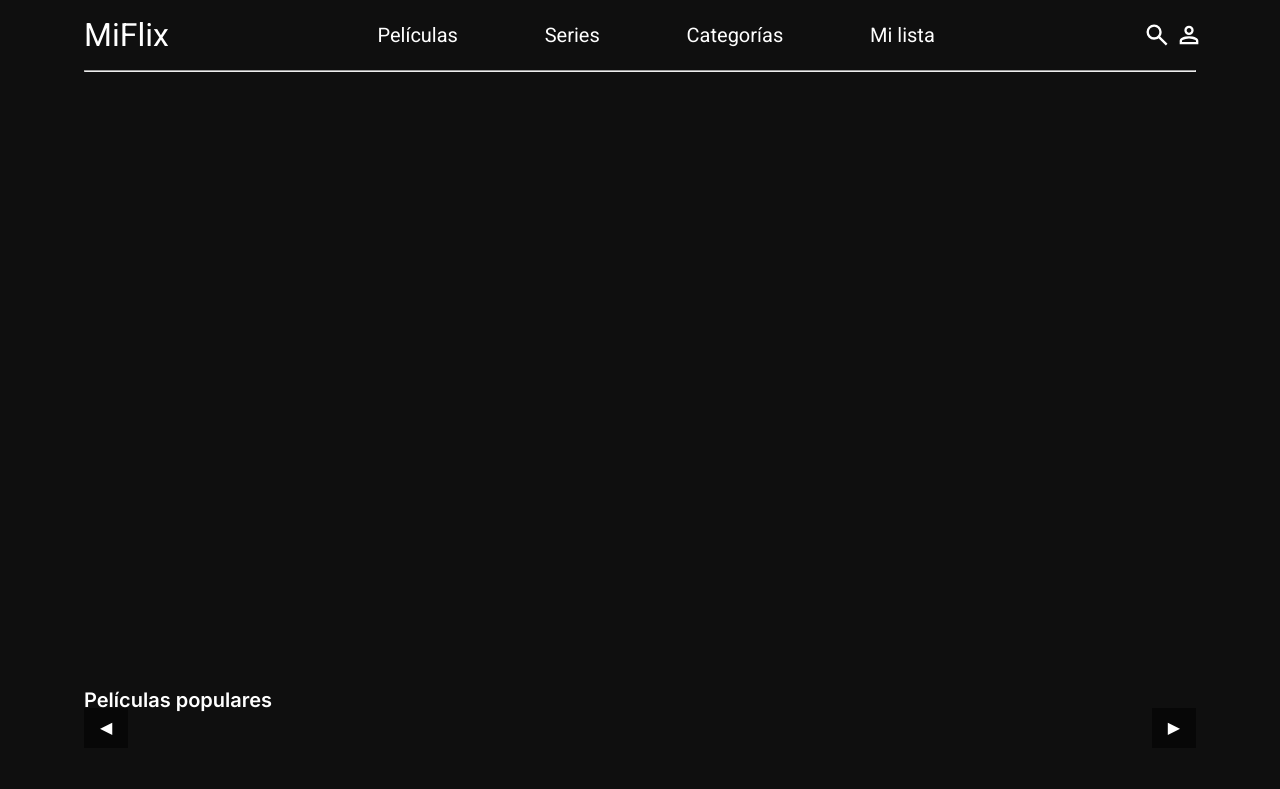
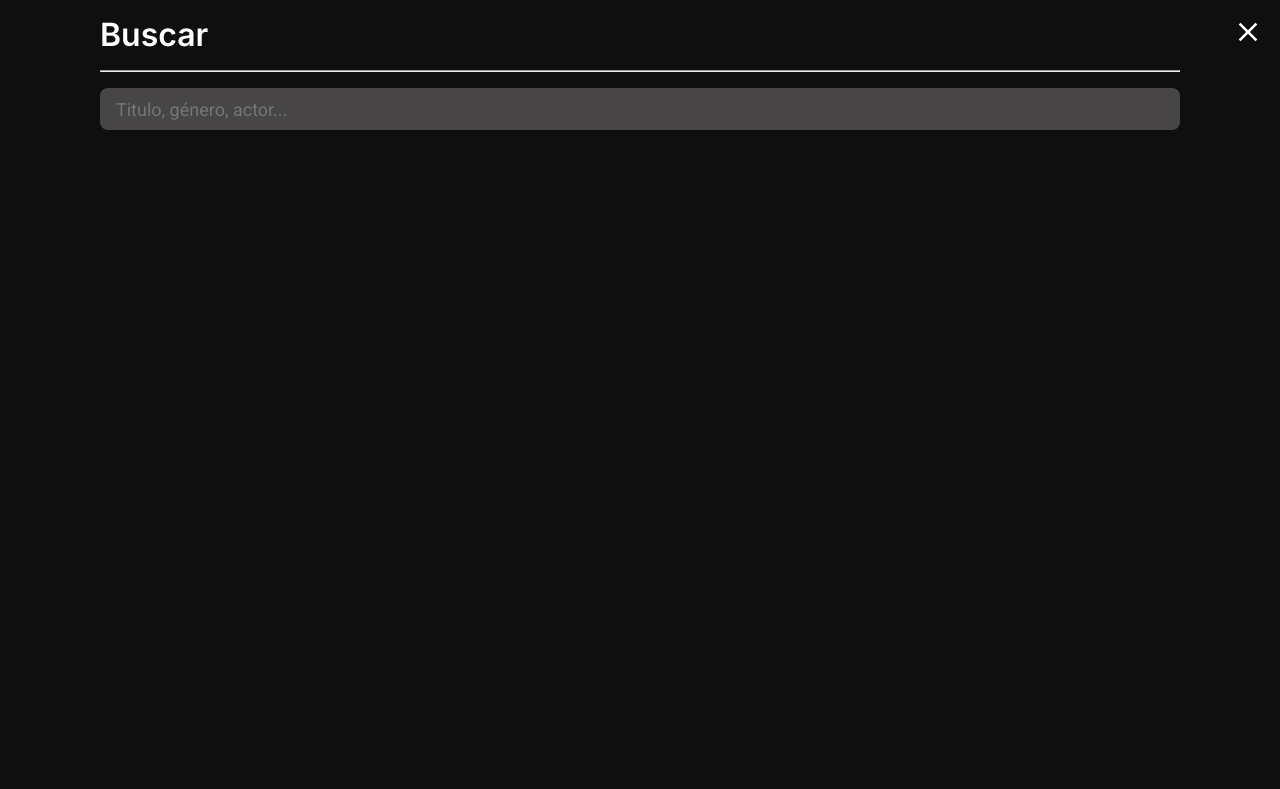
Before and after one commit to Sergiolpz-dev/MiFlix, a website with bundled scripts: page src/pages/home.html in a window 1280 px wide. Both pictures are taken after a click on the picture 1157 px from the left and 35 px from the top of the page. Shown: the top 789 px of the page. Built offline with nearby package versions, Linux system fonts and the light colour scheme; no server answers.

Commit message:
feat: add search functionality

```diff
--- a/assets/js/api/api.js
+++ b/assets/js/api/api.js
@@ -47,11 +47,14 @@ export async function getTopRatedSeries(page = 1) {
 export function renderCards(data, id) {
     const $container = document.getElementById(id);
     const html = data.map(movie => {
-        return `
-            <div class="card">
+
+        if(movie.poster_path != null){
+            return `
+            <div class="card" id="${movie.id}">
                 <img src="https://image.tmdb.org/t/p/w300/${movie.poster_path}" class="card__img" alt="imagen de la película" />
             </div>
         `;
+        }
     }).join('');
     $container.innerHTML = html;
 }
@@ -122,3 +125,18 @@ export async function getHeroSeriesByCategory(categoryId, page = 1) {
     const data = await fetchData(url);
     return data.results[0];
 }
+
+// Funcion para buscar películas
+export async function searchMovies(value) {
+    const url = `https://api.themoviedb.org/3/search/movie?api_key=${API_KEY}&query=${value}`;
+    const data = await fetchData(url);
+    console.log(data.results);
+    return data.results;
+}
+
+// Funcion para buscar series
+export async function searchSeries(value) {
+    const url = `https://api.themoviedb.org/3/search/tv?api_key=${API_KEY}&query=${value}`;
+    const data = await fetchData(url);
+    return data.results;
+}
--- /dev/null
+++ b/assets/js/search.js
@@ -0,0 +1,40 @@
+import { searchMovies, renderCards, searchSeries } from './api/api.js';
+
+const searchBtn = document.getElementById('search-btn');
+const searchOverlay = document.getElementById('search-overlay');
+const closeIcon = document.getElementById('overlay-close-icon');
+const header = document.querySelector('.header');
+const main  = document.querySelector('.main');
+const footer = document.querySelector('.footer');
+const hr = document.querySelector('hr');
+
+
+searchBtn.addEventListener('click', () => {
+    searchOverlay.style.display = 'block';
+    header.style.display = 'none';
+    main.style.display = 'none';
+    footer.style.display = 'none';
+    hr.style.display = 'none';
+});
+
+// Close search overlay
+closeIcon.addEventListener('click', () => {
+    searchOverlay.style.display = 'none';
+    header.style.display = 'flex';
+    main.style.display = 'block';
+    footer.style.display = 'block';
+    hr.style.display = 'block';
+});
+
+const input = document.getElementById('search-input');
+
+input.addEventListener('input', async () => {
+    const searchValue = input.value;
+    let data;
+    if (searchValue.length > 2) {
+        const movies = await searchMovies(searchValue);
+        const series = await searchSeries(searchValue);
+        data = [...movies, ...series];
+        renderCards(data, "search-results");
+    }
+});
--- /dev/null
+++ b/assets/scss/components/_search.scss
@@ -0,0 +1,53 @@
+.search-overlay{
+    z-index: 100;
+    background-color: $color-background;
+    top: 0;
+    left: 0;
+    width: 100%;
+    height: 100vh;
+    padding: 16px;
+    display: none;
+
+    &__title{
+        font-size: 32px;
+        padding-bottom: 8px;
+    }
+
+    &__container{
+
+        padding-top: 8px;
+
+        input{
+            width: 100%;
+            padding: 6px 16px;
+            font-size: 20px;
+            border: none;
+            outline: none;
+            background-color: $color-input-bg;
+            border-radius: 8px;
+        }
+        input::placeholder{
+            font-size: 18px;
+        }
+    }
+    &__results{
+        padding-top: 16px;
+        display: flex;
+        gap: 16px;
+        flex-wrap: wrap;
+
+
+    }
+
+    #overlay-close-icon{
+        position: absolute;
+        top: 16px;
+        right: 16px;
+
+        & img{
+            width: 32px;
+            height: 32px;
+            cursor: pointer;
+        }
+    }
+}
--- a/assets/scss/style.scss
+++ b/assets/scss/style.scss
@@ -14,4 +14,5 @@
 @import "components/header";
 @import "components/main";
 @import "components/card";
+@import "components/search";
 @import "components/footer";
--- a/src/pages/home.html
+++ b/src/pages/home.html
@@ -50,7 +50,7 @@
 
             <!-- TODO: Iconos (ocultar el menu-icon en pantallas grandes) -->
             <div class="header__icons">
-                <img src="../../assets/icons/search.svg" alt="Buscar" class="icon">
+                <img src="../../assets/icons/search.svg" alt="Buscar" class="icon" id="search-btn">
                 <img src="../../assets/icons/person.svg"   alt="Usuario" class="icon">
                 <img src="../../assets/icons/menu.svg" id="menu-icon" alt="Menu" class="icon">
             </div>
@@ -62,6 +62,24 @@
         </header>
 
         <hr>
+
+        <!-- Overlay de Busqueda -->
+        <div id="search-overlay" class="search-overlay">
+            <h3 class="search-overlay__title">Buscar</h3>
+            <hr>
+            <div class="search-overlay__container">
+                <input type="text" placeholder="Titulo, género, actor..." id="search-input">
+            </div>
+            <div class="search-overlay__results" id="search-results">
+                <!-- Tarjetas (crearlas con js) -->
+
+            </div>
+
+            <div id="overlay-close-icon">
+                <img src="../../assets/icons/close.svg" alt="Cerrar" class="icon">
+            </div>
+
+        </div>
 
         <main class="main">
 
@@ -163,6 +181,7 @@
 <script src="../../assets/js/carousel.js"></script>
 <script type="module" src="../../assets/js/api/api.js"></script>
 <script type="module" src="../../assets/js/api/home.js"></script>
+<script type="module" src="../../assets/js/search.js"></script>
 
 
 </html>
```
Also changed, not shown: assets/icons/descarga.jpg (added), css/style.css, css/style.min.css, 2 other files.
